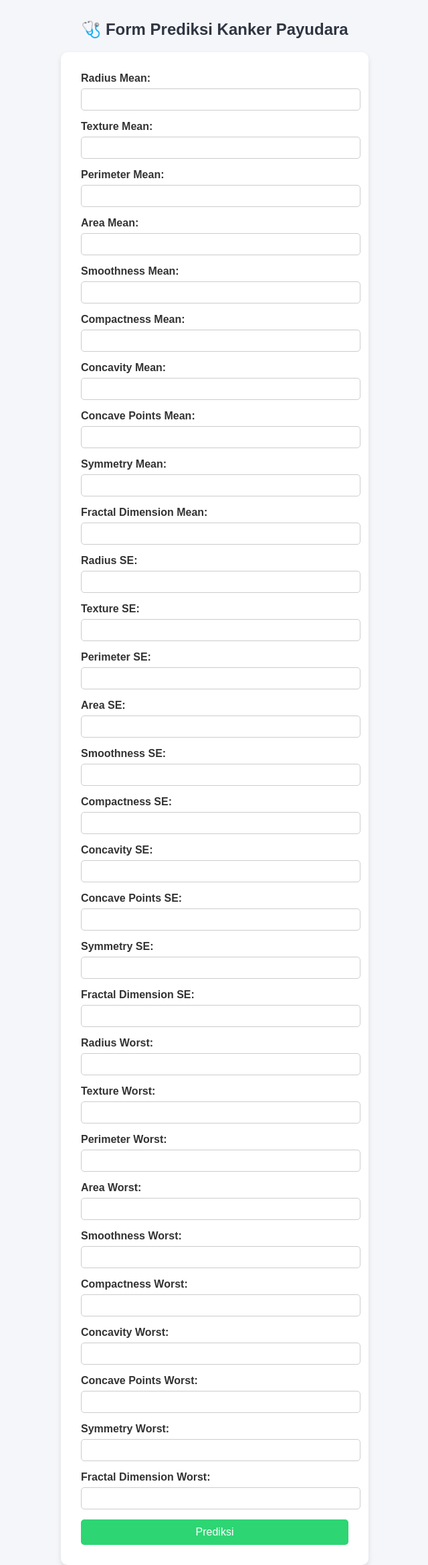
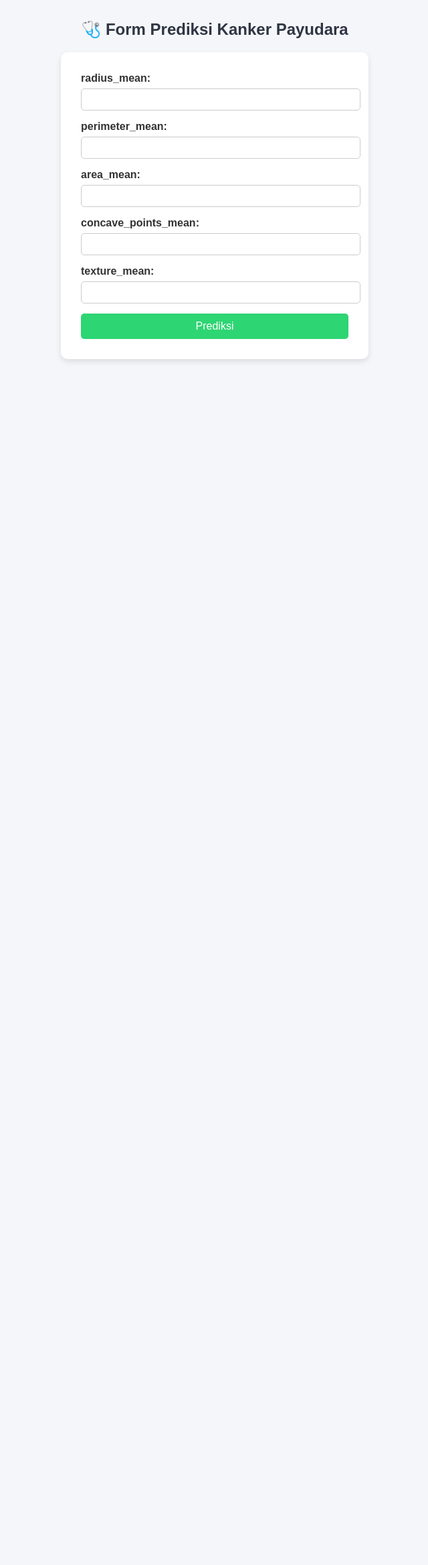
Before and after one commit to Aphexya/deploy_breast_cancer, a Flask app: page / in a window 1280 px wide. Shown: the whole page at 67% size, without its empty margins (319-959 px from the left). After the commit the page ends 540 px from the top, so only its background shows below. Run offline with Flask 3, Linux system fonts and the light colour scheme; parts of the project's set-up code (start-up, migrations or seed data) failed here and were passed over.

Commit message:
Update index.html

```diff
--- a/templates/index.html
+++ b/templates/index.html
@@ -75,15 +75,14 @@
         <div class="card">
             <form action="/predict" method="post">
                 {% set feature_names = [
-                    'Radius Mean', 'Texture Mean', 'Perimeter Mean', 'Area Mean', 'Smoothness Mean',
-                    'Compactness Mean', 'Concavity Mean', 'Concave Points Mean', 'Symmetry Mean', 'Fractal Dimension Mean',
-                    'Radius SE', 'Texture SE', 'Perimeter SE', 'Area SE', 'Smoothness SE',
-                    'Compactness SE', 'Concavity SE', 'Concave Points SE', 'Symmetry SE', 'Fractal Dimension SE',
-                    'Radius Worst', 'Texture Worst', 'Perimeter Worst', 'Area Worst', 'Smoothness Worst',
-                    'Compactness Worst', 'Concavity Worst', 'Concave Points Worst', 'Symmetry Worst', 'Fractal Dimension Worst'
-                ] %}
+  'radius_mean',
+  'perimeter_mean',
+  'area_mean',
+  'concave_points_mean',
+  'texture_mean'
+] %}
 
-                {% for i in range(30) %}
+                {% for i in range(5) %}
                     <label>{{ feature_names[i] }}:</label>
                     <input type="text" name="feature{{ i+1 }}">
                 {% endfor %}
```
